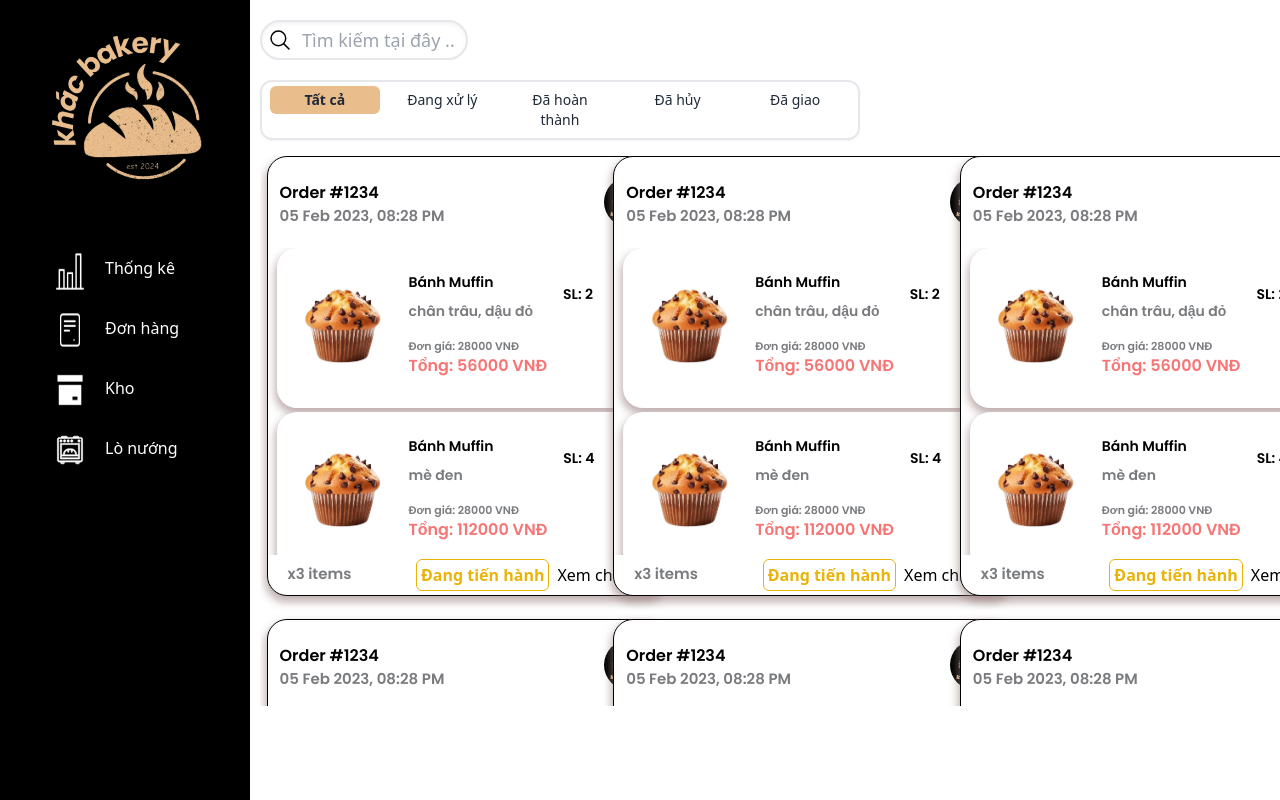
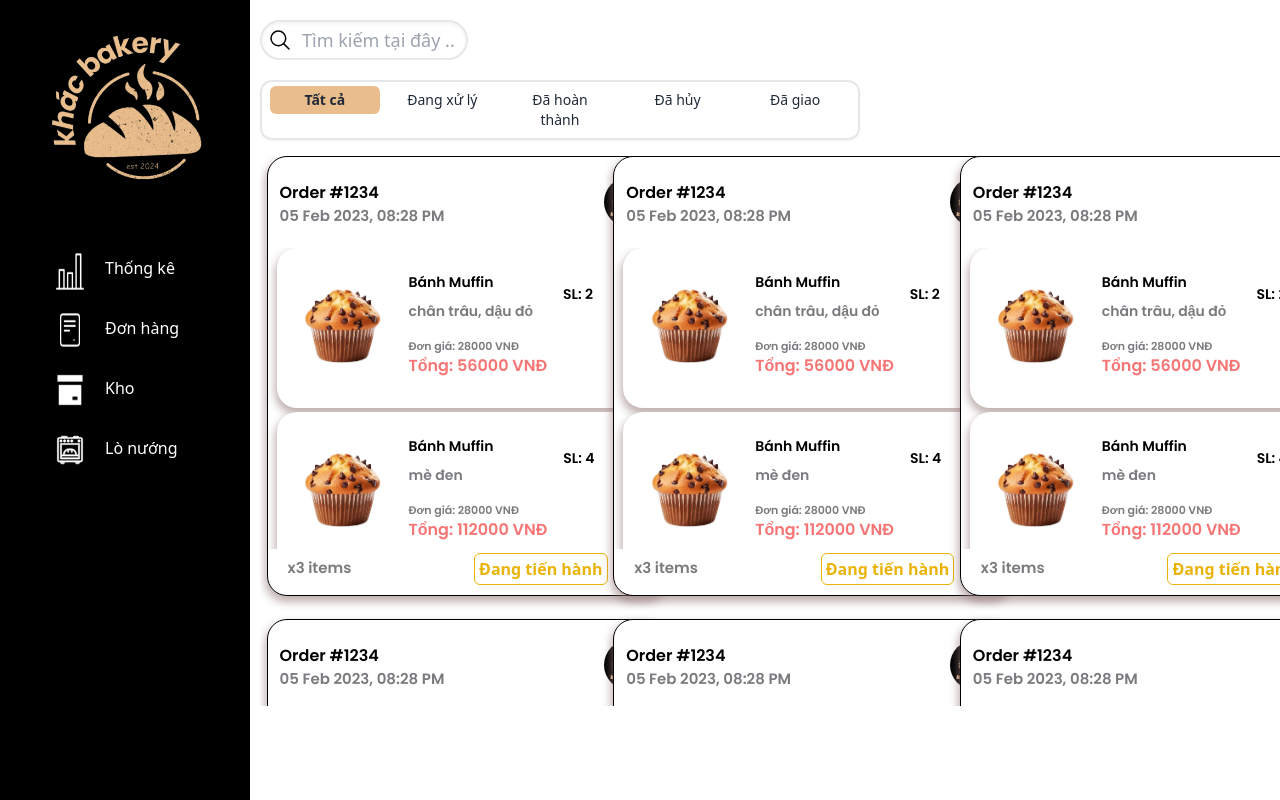
Before and after one commit to devkcng/bakery-store, a Next.js app: page /admin/manage-order in a window 1280 px wide. Built offline with nearby package versions, Linux system fonts and the light colour scheme; a web font is replaced by a local one.

Commit message:
modify: updated SVG attributes and added new SVG elements in cart-heart-svgrepo-com2.svg, sidebarAdmin.tsx, and order-card.tsx files.

```diff
--- a/src/components/order-card/order-card.tsx
+++ b/src/components/order-card/order-card.tsx
@@ -86,7 +86,37 @@ const OrderCard: FC<DetailOrderAdmin> = ({
                 {status}
               </label>
             </div>
-            <a href="#">Xem chi tiết</a>
+            <a href="#">
+              {" "}
+              <svg
+                width="30px"
+                height="30px"
+                viewBox="-0.5 0 25 25"
+                fill="none"
+                xmlns="http://www.w3.org/2000/svg"
+              >
+                <g id="SVGRepo_bgCarrier" strokeWidth="0"></g>
+                <g
+                  id="SVGRepo_tracerCarrier"
+                  strokeLinecap="round"
+                  strokeLinejoin="round"
+                ></g>
+                <g id="SVGRepo_iconCarrier">
+                  {" "}
+                  <path
+                    d="M12 21.5C17.1086 21.5 21.25 17.3586 21.25 12.25C21.25 7.14137 17.1086 3 12 3C6.89137 3 2.75 7.14137 2.75 12.25C2.75 17.3586 6.89137 21.5 12 21.5Z"
+                    stroke="#5f5f5f"
+                    strokeWidth="1.5"
+                    strokeLinecap="round"
+                    strokeLinejoin="round"
+                  ></path>{" "}
+                  <path
+                    d="M12.9309 8.15005C12.9256 8.39231 12.825 8.62272 12.6509 8.79123C12.4767 8.95974 12.2431 9.05271 12.0008 9.05002C11.8242 9.04413 11.6533 8.98641 11.5093 8.884C11.3652 8.7816 11.2546 8.63903 11.1911 8.47415C11.1275 8.30927 11.1139 8.12932 11.152 7.95675C11.19 7.78419 11.278 7.6267 11.405 7.50381C11.532 7.38093 11.6923 7.29814 11.866 7.26578C12.0397 7.23341 12.2192 7.25289 12.3819 7.32181C12.5446 7.39072 12.6834 7.506 12.781 7.65329C12.8787 7.80057 12.9308 7.97335 12.9309 8.15005ZM11.2909 16.5301V11.1501C11.2882 11.0556 11.3046 10.9615 11.3392 10.8736C11.3738 10.7857 11.4258 10.7057 11.4922 10.6385C11.5585 10.5712 11.6378 10.518 11.7252 10.4822C11.8126 10.4464 11.9064 10.4286 12.0008 10.43C12.094 10.4299 12.1863 10.4487 12.272 10.4853C12.3577 10.5218 12.4352 10.5753 12.4997 10.6426C12.5642 10.7099 12.6143 10.7895 12.6472 10.8767C12.6801 10.9639 12.6949 11.0569 12.6908 11.1501V16.5301C12.6908 16.622 12.6727 16.713 12.6376 16.7979C12.6024 16.8828 12.5508 16.96 12.4858 17.025C12.4208 17.09 12.3437 17.1415 12.2588 17.1767C12.1738 17.2119 12.0828 17.23 11.9909 17.23C11.899 17.23 11.8079 17.2119 11.723 17.1767C11.6381 17.1415 11.5609 17.09 11.4959 17.025C11.4309 16.96 11.3793 16.8828 11.3442 16.7979C11.309 16.713 11.2909 16.622 11.2909 16.5301Z"
+                    fill="#5f5f5f"
+                  ></path>{" "}
+                </g>
+              </svg>
+            </a>
           </div>
         </div>
       </div>
```
Also changed, not shown: src/components/SidebarAdmin/sidebarAdmin.tsx (+3 -3 lines), public/imgs/cart-heart-svgrepo-com2.svg.
